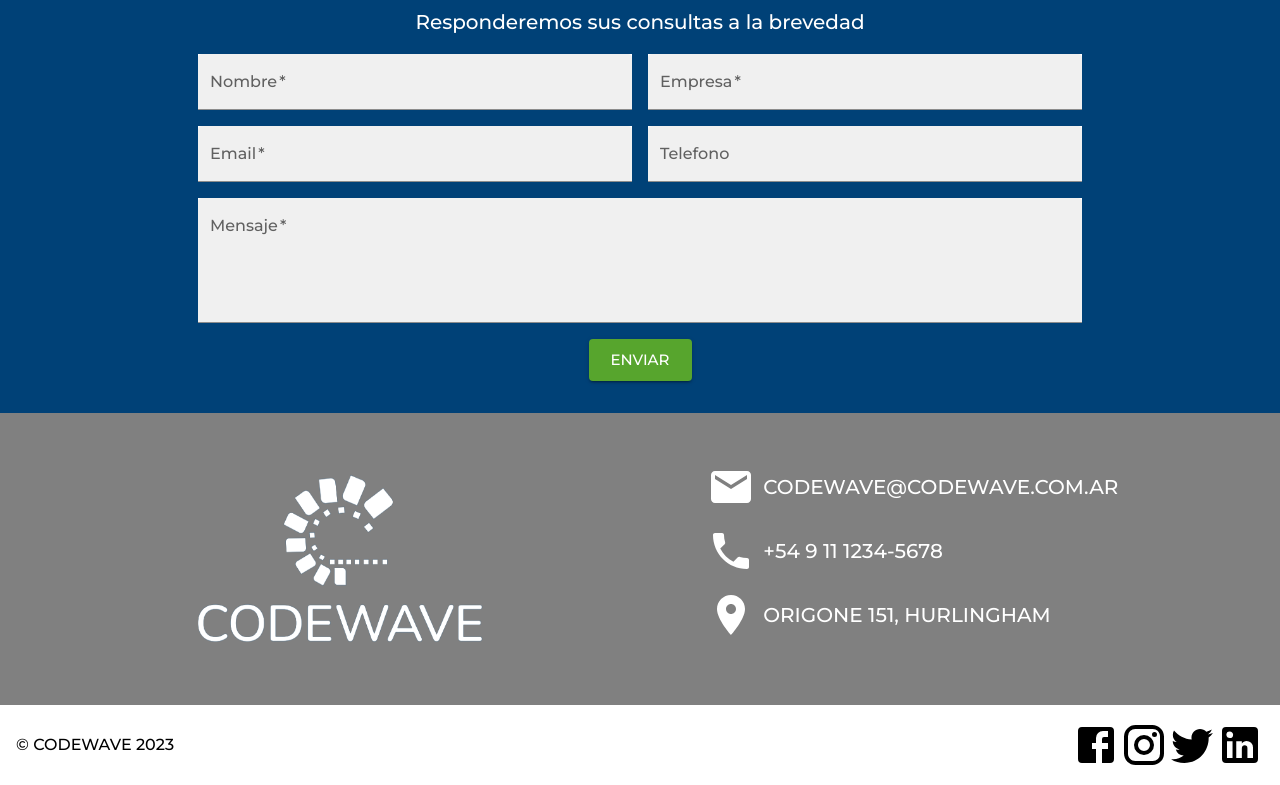
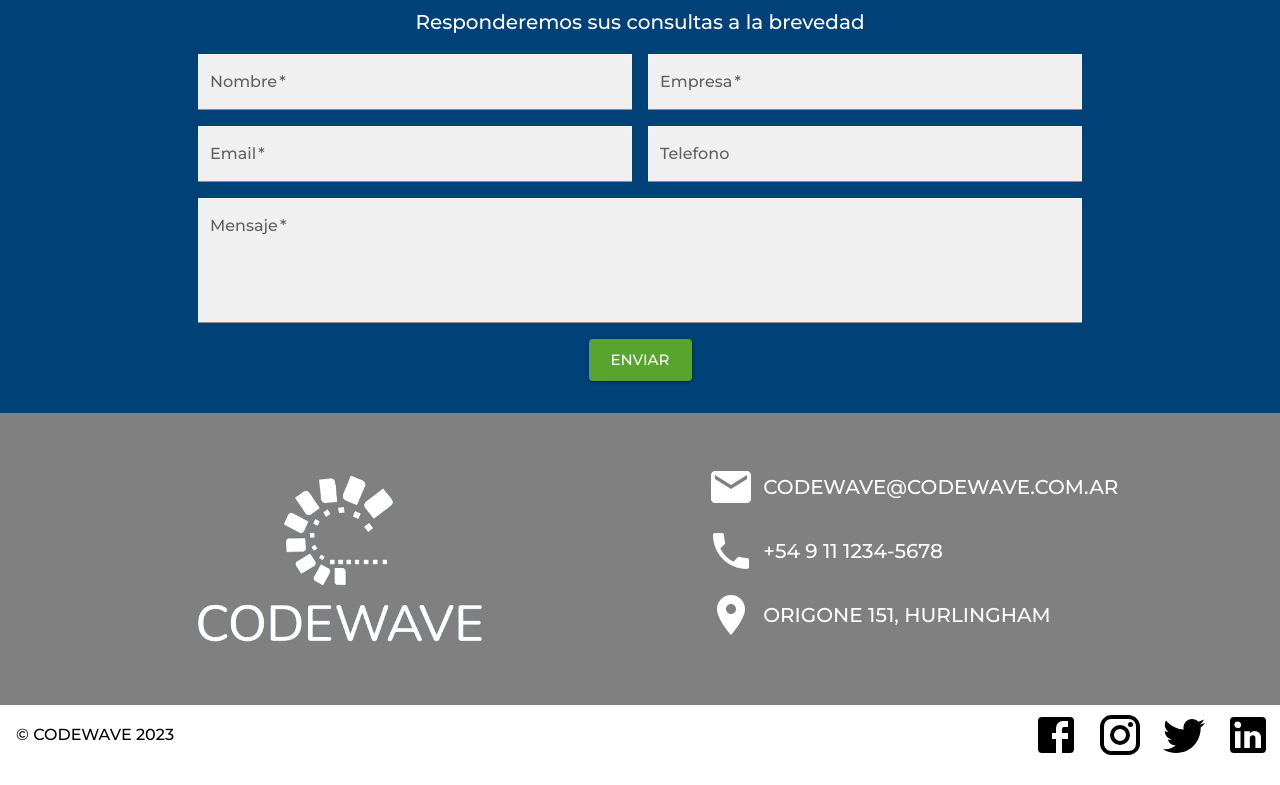
Before and after one commit to jyturrieta/codewave-www, a React (Create React App) app: page / in a window 1280 px wide. Shown: the part 624-1409 px from the top of the page. Built offline with nearby package versions, Linux system fonts and the light colour scheme.

Commit message:
links redes

```diff
--- a/src/App.js
+++ b/src/App.js
@@ -1,5 +1,5 @@
 import React from "react";
-import { Box, Typography } from "@mui/material";
+import { Box } from "@mui/material";
 import Footer from "./components/Footer";
 import Nosotros from "./components/Nosotros";
 import Header from "./components/Header";
--- a/src/components/Footer.jsx
+++ b/src/components/Footer.jsx
@@ -1,4 +1,4 @@
-import { Box, Typography } from "@mui/material";
+import { Box, Typography, Button } from "@mui/material";
 import React from "react";
 import {
   Phone,
@@ -51,17 +51,25 @@ const Footer = () => {
           </Box>
         </Box>
       </Box>
-      <Box sx={{display: "flex", justifyContent:"space-between", alignItems:"center", margin:"1rem"}}>
-        <Box sx={{ display: "flex", justifyContent: "center" }}>
+      <Box sx={{display: "flex", justifyContent:"space-between", alignItems:"center"}}>
+        <Box sx={{ display: "flex", justifyContent: "center", padding:2 }}>
           <Typography variant="body1" align="center">
           © CODEWAVE {getYear()}
           </Typography>
         </Box>
         <Box sx={{ display: "flex", justifyContent: "center"}}>
-          <Facebook sx={{  fontSize: "3rem" }} />
-          <Instagram sx={{ fontSize: "3rem" }} />
-          <Twitter sx={{fontSize: "3rem" }} />
-        <LinkedIn sx={{ fontSize: "3rem" }} />
+          <Button color="black" variant="text" target="_blank" href="https://www.facebook.com/codewavear">
+            <Facebook sx={{fontSize:"3rem"}}/>
+          </Button>
+          <Button color="black"  variant="text" target="_blank" href="https://www.instagram.com/codewavear/">
+            <Instagram sx={{fontSize:"3rem"}}/>
+          </Button>
+          <Button color="black" variant="text" target="_blank" href="https://twitter.com/codewavear">
+            <Twitter sx={{fontSize:"3rem"}}/>
+          </Button>
+          <Button color="black" variant="text" target="_blank" href="">
+            <LinkedIn sx={{fontSize:"3rem"}}/>
+          </Button>
         </Box>
       </Box>
     </>
```
